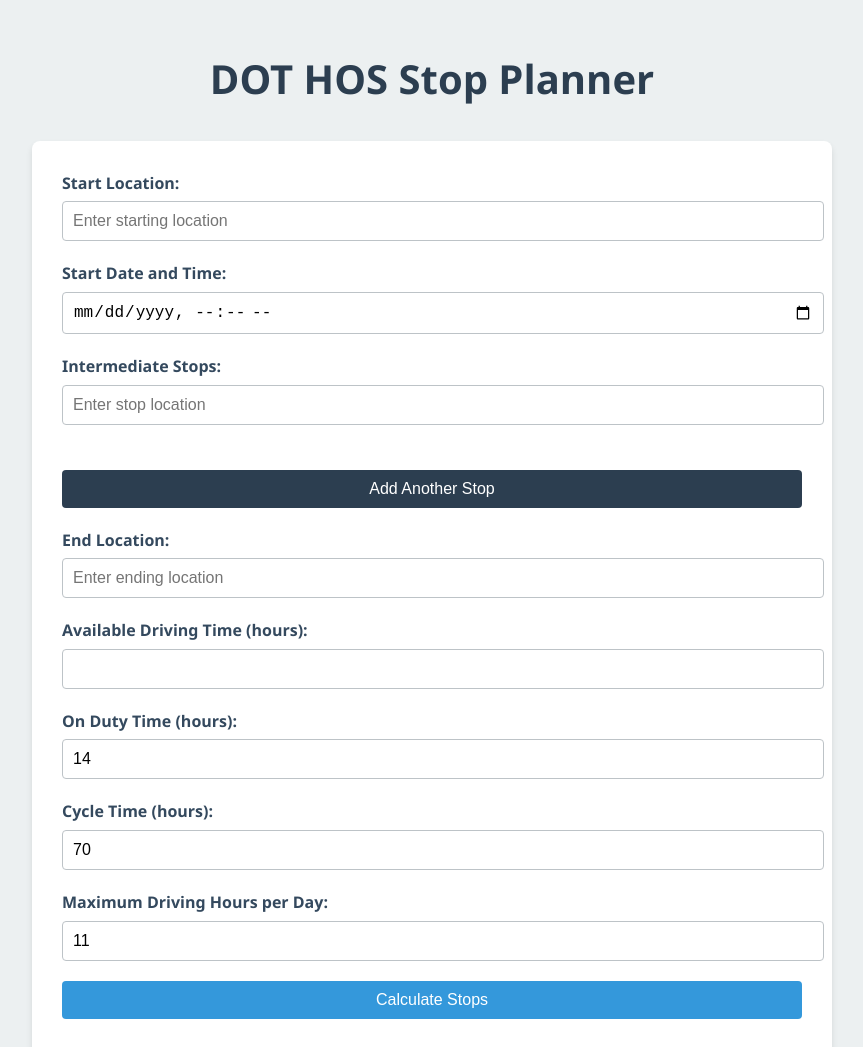
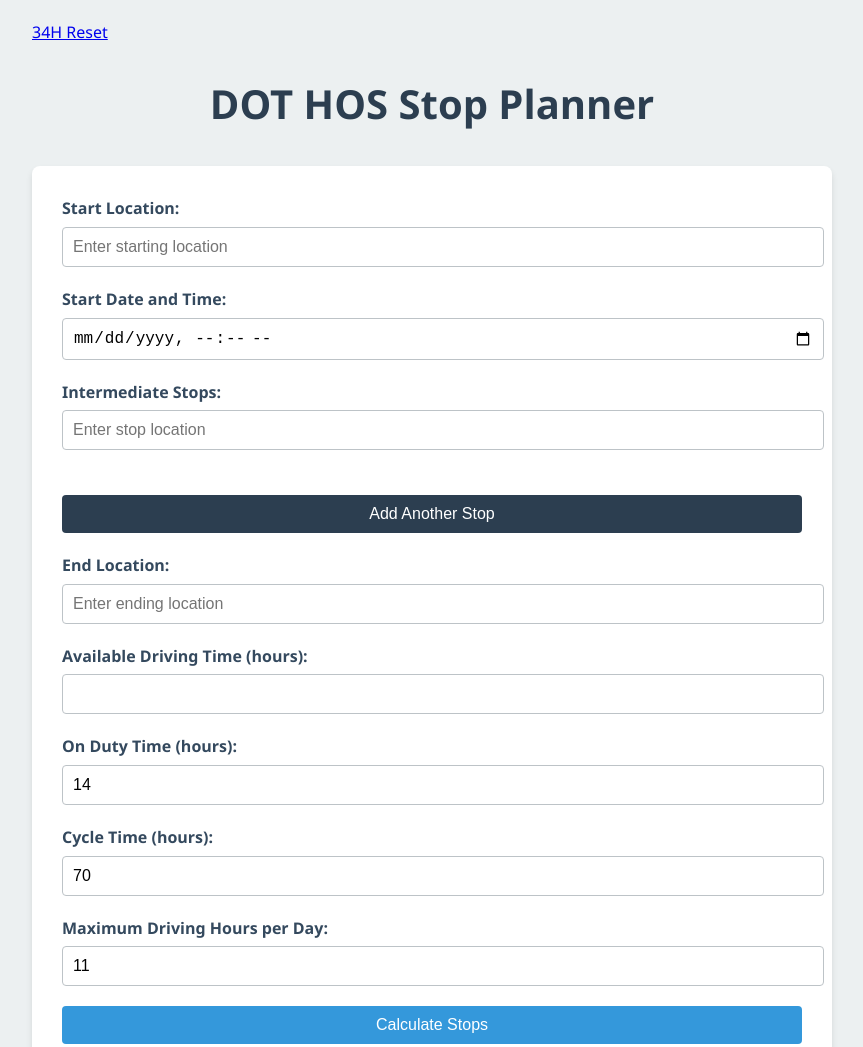
Before and after one commit to Malkaviala/HOS, a plain HTML site: page index.html in a window 1280 px wide. Shown: the top 1047 px of the page, without its empty margins (208-1071 px from the left). Drawn offline with Linux system fonts and the light colour scheme; some packages are replaced by stand-ins of ours.

Commit message:
Update index.html

```diff
--- a/index.html
+++ b/index.html
@@ -142,6 +142,8 @@
 </head>
 <body>
     <div class="container">
+        <a href="hos.html">34H Reset</a>
+
         <h1>DOT HOS Stop Planner</h1>
         <form id="hosForm">
             <label for="startLocation">Start Location:</label>
```
